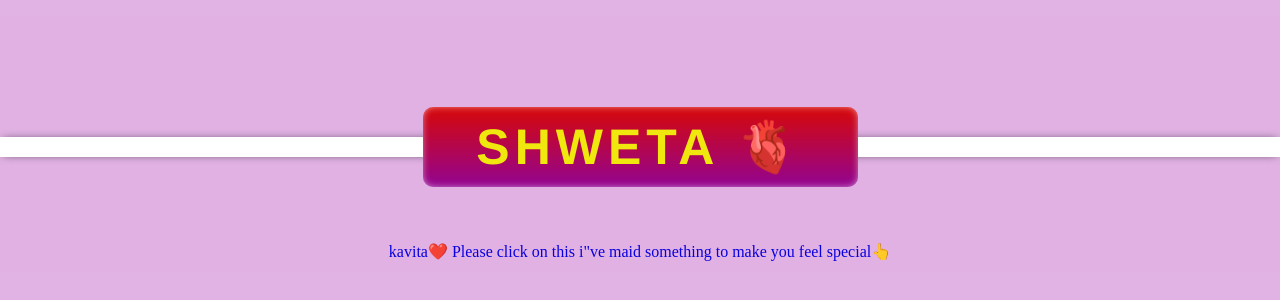
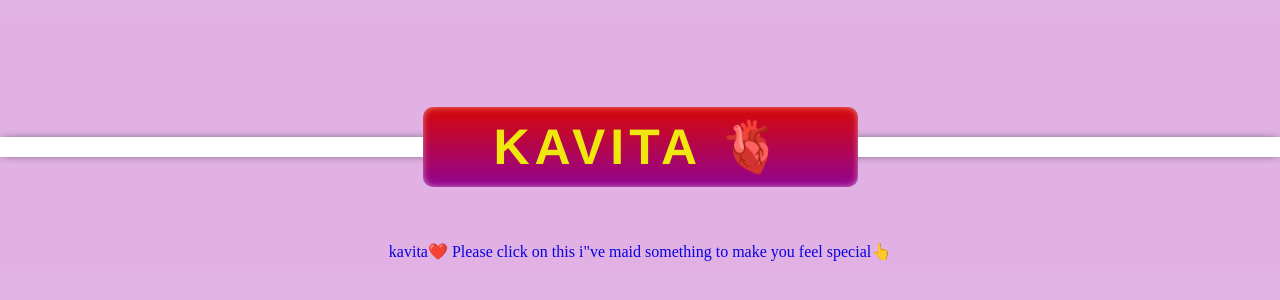
Before and after one commit to skraj289/www.loveskraj.com, a plain HTML site: page index.html in a window 1280 px wide. Shown: the part 238-538 px from the top of the page. Drawn offline with Linux system fonts and the light colour scheme.

Commit message:
Update index.html

```diff
--- a/index.html
+++ b/index.html
@@ -11,7 +11,7 @@
       <p> kavita❤️ Please click on this i"ve maid something to make you feel special👆</p>
       <div class="ribbon"></div>
       <div class="tag">
-        <a href="book.html"> Shweta 🫀</a>
+        <a href="book.html"> kavita 🫀</a>
       </div>
     </div>
   </body>
```
